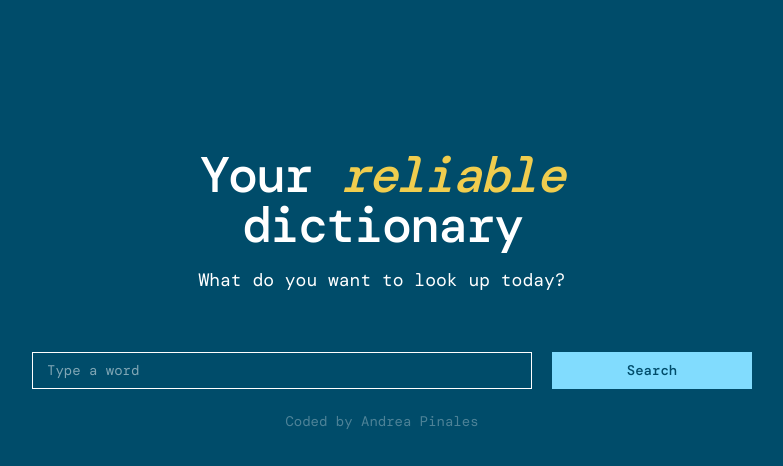
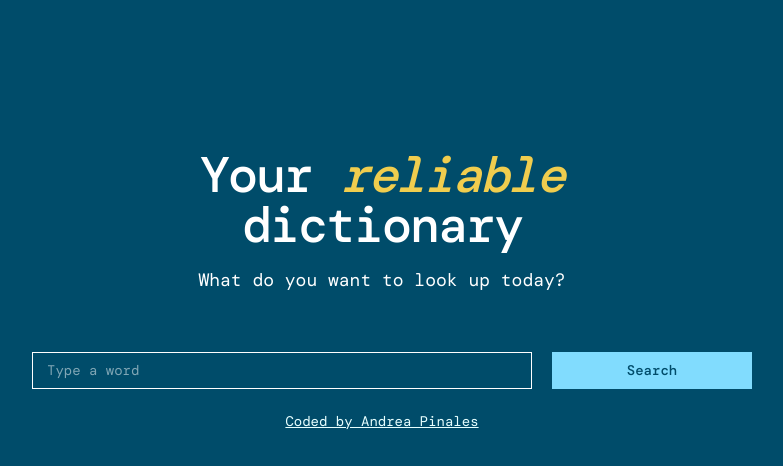
Before and after one commit to Andrea-Pinales/react-dictionary-project, a React (Create React App) app: page / in a window 1280 px wide. Shown: the top 466 px of the page, without its empty margins (258-1041 px from the left). Built offline with nearby package versions, Linux system fonts and the light colour scheme; a web font is replaced by a local one.

Commit message:
Added link to Github

```diff
--- a/src/App.css
+++ b/src/App.css
@@ -34,6 +34,6 @@
   color: #f0cd4e;
 }
 
-.App footer {
-  opacity: 30%;
+.App a {
+  color: #e7ffff;
 }
--- a/src/App.js
+++ b/src/App.js
@@ -17,7 +17,15 @@ function App() {
           <Dictionary />
         </main>
         <footer className="text-center">
-          <small>Coded by Andrea Pinales</small>
+          <small>
+            <a
+              href="https://github.com/Andrea-Pinales/react-dictionary-project"
+              target="_blank"
+              rel="noreferrer"
+            >
+              Coded by Andrea Pinales
+            </a>
+          </small>
         </footer>
       </div>
     </div>
```
